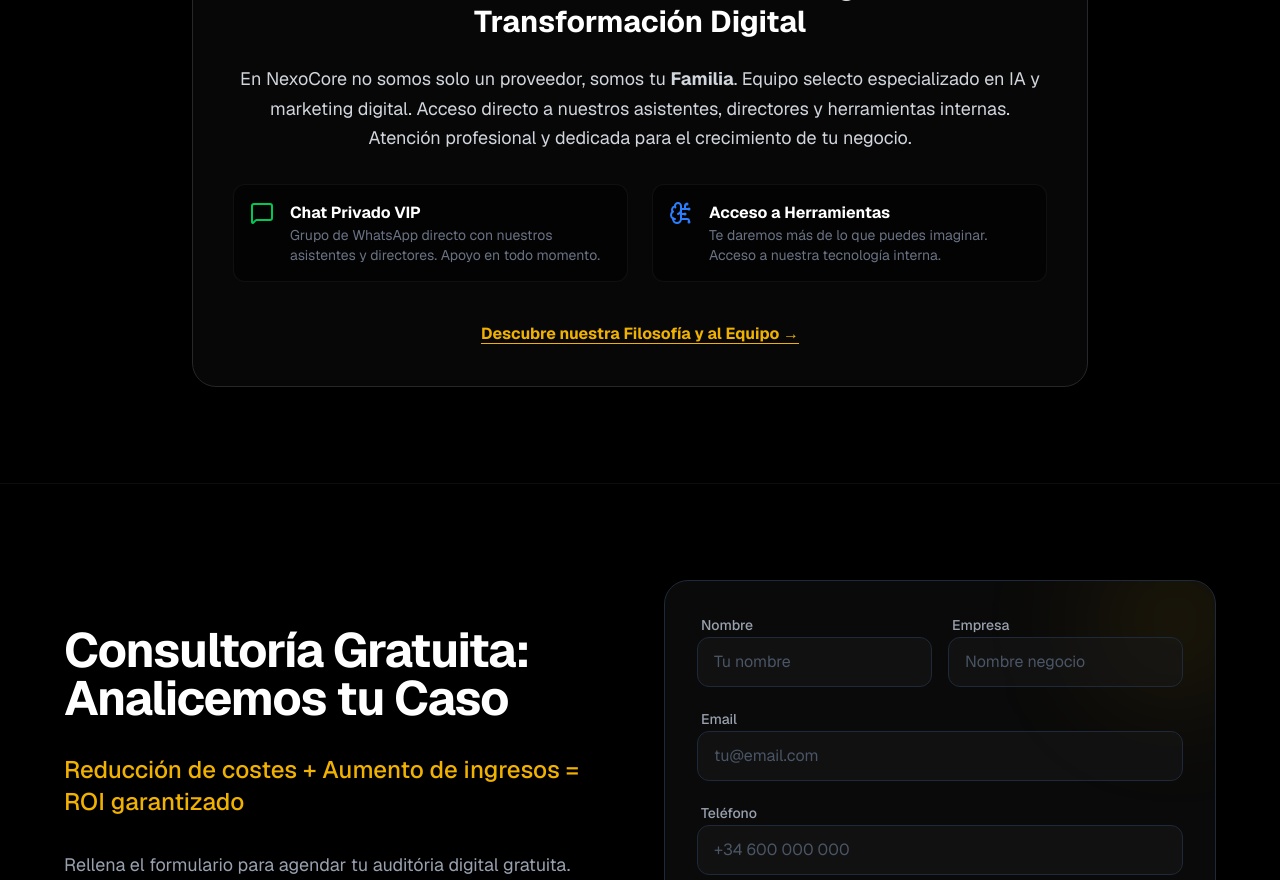
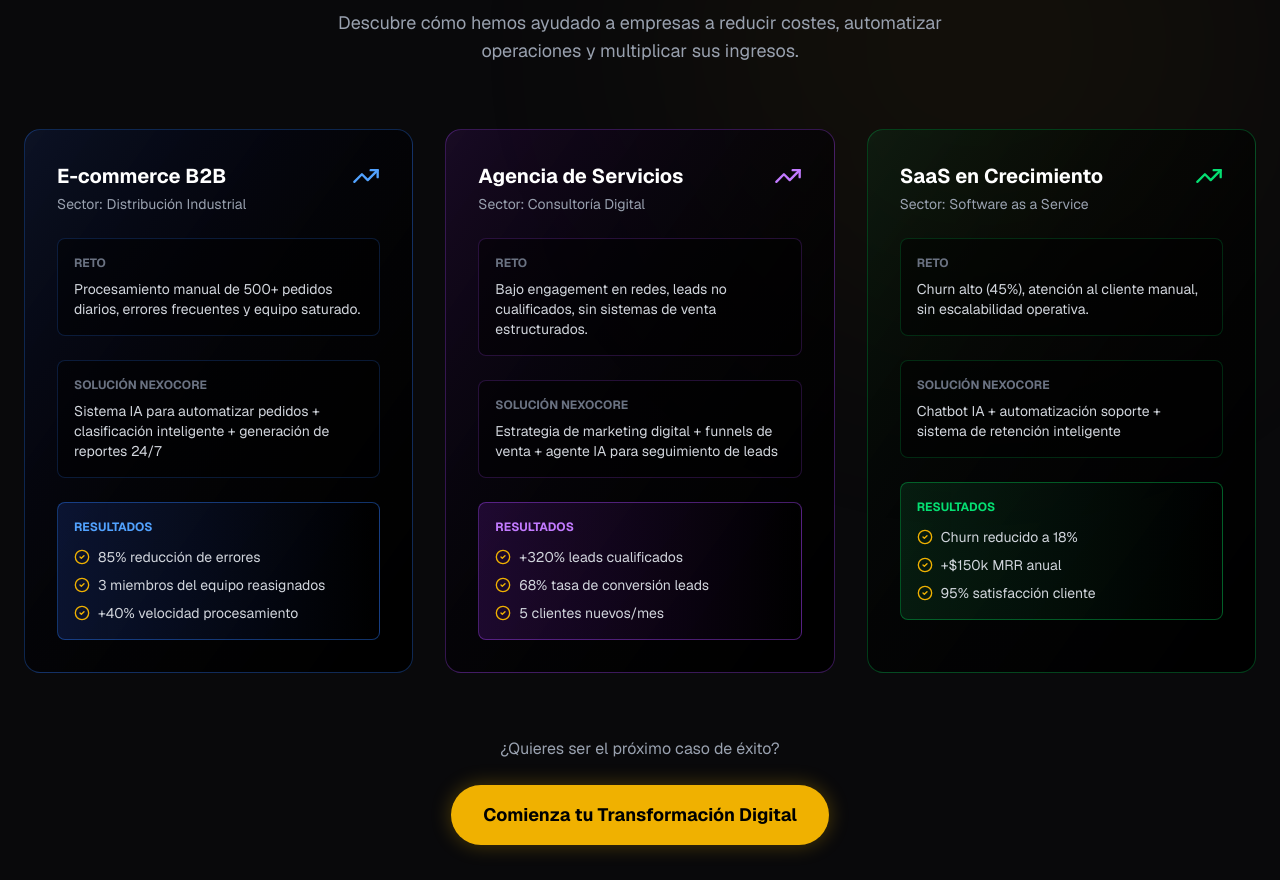
Before and after one commit to alewine73/nexocore-web, a Next.js app: page / in a window 1280 px wide. Shown: the part 1920-2800 px from the top of the page. Built offline with nearby package versions, Linux system fonts and the light colour scheme; no server answers.

Commit message:
casos exito 1

```diff
--- a/app/page.tsx
+++ b/app/page.tsx
@@ -1,7 +1,7 @@
 import TrackPageView from "@/components/TrackPageView";
 import Link from "next/link";
 import ContactForm from "@/components/ContactForm";
-import { Bot, BarChart3, BrainCircuit, ChevronRight, CheckCircle2, Users, Star, MessageSquare } from "lucide-react";
+import { Bot, BarChart3, BrainCircuit, ChevronRight, CheckCircle2, Users, Star, MessageSquare, Award, TrendingUp } from "lucide-react";
 import type { Metadata } from "next";
 
 export const metadata: Metadata = {
@@ -30,6 +30,10 @@
             <Link href="/servicios" className="text-sm font-medium text-gray-300 hover:text-white transition-colors">
               Nuestros Servicios
             </Link>
+
+            <a href="#casos-exito" className="text-sm font-medium text-gray-300 hover:text-white transition-colors flex items-center gap-2">
+              <Award size={16} /> Casos de Éxito
+            </a>
 
             <Link href="/familia" className="text-sm font-bold text-yellow-500 hover:text-yellow-400 transition-colors flex items-center gap-2">
               <Star size={16} /> Familia Dorada
@@ -143,6 +147,139 @@
         </div>
       </section>
 
+      {/* --- CASOS DE ÉXITO (SOCIAL PROOF + SEO) --- */}
+      <section id="casos-exito" className="py-24 px-6 bg-zinc-950 relative overflow-hidden">
+        {/* Efecto de luz de fondo */}
+        <div className="absolute top-0 right-0 w-[600px] h-[600px] bg-yellow-600/5 blur-[120px] rounded-full pointer-events-none" />
+
+        <div className="max-w-7xl mx-auto relative z-10">
+          <div className="text-center mb-16">
+            <div className="inline-flex items-center gap-2 mb-6 px-4 py-1.5 rounded-full border border-yellow-500/30 bg-yellow-500/10 text-yellow-400 text-sm font-medium">
+              <Award size={16} />
+              RESULTADOS REALES DE NUESTROS CLIENTES
+            </div>
+            <h2 className="text-4xl md:text-5xl font-bold text-white mb-4">
+              Casos de Éxito: Empresas que Escalaron con <span className="text-yellow-500">IA y Marketing Digital</span>
+            </h2>
+            <p className="text-gray-400 text-lg max-w-2xl mx-auto">
+              Descubre cómo hemos ayudado a empresas a reducir costes, automatizar operaciones y multiplicar sus ingresos.
+            </p>
+          </div>
+
+          <div className="grid md:grid-cols-3 gap-8">
+            {/* Caso 1 */}
+            <div className="bg-gradient-to-br from-blue-900/20 to-black border border-blue-500/30 rounded-2xl p-8 hover:border-blue-500/60 transition-all duration-300 group">
+              <div className="flex items-start justify-between mb-6">
+                <div>
+                  <h3 className="text-xl font-bold text-white mb-1">E-commerce B2B</h3>
+                  <p className="text-sm text-gray-400">Sector: Distribución Industrial</p>
+                </div>
+                <div className="text-blue-400 group-hover:scale-110 transition-transform">
+                  <TrendingUp size={28} />
+                </div>
+              </div>
+
+              <div className="space-y-6">
+                <div className="bg-black/50 border border-blue-500/20 rounded-lg p-4">
+                  <p className="text-xs text-gray-500 uppercase font-bold mb-2">Reto</p>
+                  <p className="text-sm text-gray-300">Procesamiento manual de 500+ pedidos diarios, errores frecuentes y equipo saturado.</p>
+                </div>
+
+                <div className="bg-black/50 border border-blue-500/20 rounded-lg p-4">
+                  <p className="text-xs text-gray-500 uppercase font-bold mb-2">Solución NexoCore</p>
+                  <p className="text-sm text-gray-300">Sistema IA para automatizar pedidos + clasificación inteligente + generación de reportes 24/7</p>
+                </div>
+
+                <div className="bg-gradient-to-r from-blue-900/30 to-transparent border border-blue-500/40 rounded-lg p-4">
+                  <p className="text-xs text-blue-400 uppercase font-bold mb-3">Resultados</p>
+                  <ul className="space-y-2 text-sm text-gray-300">
+                    <li className="flex items-center gap-2"><CheckCircle2 size={16} className="text-yellow-500" /> 85% reducción de errores</li>
+                    <li className="flex items-center gap-2"><CheckCircle2 size={16} className="text-yellow-500" /> 3 miembros del equipo reasignados</li>
+                    <li className="flex items-center gap-2"><CheckCircle2 size={16} className="text-yellow-500" /> +40% velocidad procesamiento</li>
+                  </ul>
+                </div>
+              </div>
+            </div>
+
+            {/* Caso 2 */}
+            <div className="bg-gradient-to-br from-purple-900/20 to-black border border-purple-500/30 rounded-2xl p-8 hover:border-purple-500/60 transition-all duration-300 group">
+              <div className="flex items-start justify-between mb-6">
+                <div>
+                  <h3 className="text-xl font-bold text-white mb-1">Agencia de Servicios</h3>
+                  <p className="text-sm text-gray-400">Sector: Consultoría Digital</p>
+                </div>
+                <div className="text-purple-400 group-hover:scale-110 transition-transform">
+                  <TrendingUp size={28} />
+                </div>
+              </div>
+
+              <div className="space-y-6">
+                <div className="bg-black/50 border border-purple-500/20 rounded-lg p-4">
+                  <p className="text-xs text-gray-500 uppercase font-bold mb-2">Reto</p>
+                  <p className="text-sm text-gray-300">Bajo engagement en redes, leads no cualificados, sin sistemas de venta estructurados.</p>
+                </div>
+
+                <div className="bg-black/50 border border-purple-500/20 rounded-lg p-4">
+                  <p className="text-xs text-gray-500 uppercase font-bold mb-2">Solución NexoCore</p>
+                  <p className="text-sm text-gray-300">Estrategia de marketing digital + funnels de venta + agente IA para seguimiento de leads</p>
+                </div>
+
+                <div className="bg-gradient-to-r from-purple-900/30 to-transparent border border-purple-500/40 rounded-lg p-4">
+                  <p className="text-xs text-purple-400 uppercase font-bold mb-3">Resultados</p>
+                  <ul className="space-y-2 text-sm text-gray-300">
+                    <li className="flex items-center gap-2"><CheckCircle2 size={16} className="text-yellow-500" /> +320% leads cualificados</li>
+                    <li className="flex items-center gap-2"><CheckCircle2 size={16} className="text-yellow-500" /> 68% tasa de conversión leads</li>
+                    <li className="flex items-center gap-2"><CheckCircle2 size={16} className="text-yellow-500" /> 5 clientes nuevos/mes</li>
+                  </ul>
+                </div>
+              </div>
+            </div>
+
+            {/* Caso 3 */}
+            <div className="bg-gradient-to-br from-green-900/20 to-black border border-green-500/30 rounded-2xl p-8 hover:border-green-500/60 transition-all duration-300 group">
+              <div className="flex items-start justify-between mb-6">
+                <div>
+                  <h3 className="text-xl font-bold text-white mb-1">SaaS en Crecimiento</h3>
+                  <p className="text-sm text-gray-400">Sector: Software as a Service</p>
+                </div>
+                <div className="text-green-400 group-hover:scale-110 transition-transform">
+                  <TrendingUp size={28} />
+                </div>
+              </div>
+
+              <div className="space-y-6">
+                <div className="bg-black/50 border border-green-500/20 rounded-lg p-4">
+                  <p className="text-xs text-gray-500 uppercase font-bold mb-2">Reto</p>
+                  <p className="text-sm text-gray-300">Churn alto (45%), atención al cliente manual, sin escalabilidad operativa.</p>
+                </div>
+
+                <div className="bg-black/50 border border-green-500/20 rounded-lg p-4">
+                  <p className="text-xs text-gray-500 uppercase font-bold mb-2">Solución NexoCore</p>
+                  <p className="text-sm text-gray-300">Chatbot IA + automatización soporte + sistema de retención inteligente</p>
+                </div>
+
+                <div className="bg-gradient-to-r from-green-900/30 to-transparent border border-green-500/40 rounded-lg p-4">
+                  <p className="text-xs text-green-400 uppercase font-bold mb-3">Resultados</p>
+                  <ul className="space-y-2 text-sm text-gray-300">
+                    <li className="flex items-center gap-2"><CheckCircle2 size={16} className="text-yellow-500" /> Churn reducido a 18%</li>
+                    <li className="flex items-center gap-2"><CheckCircle2 size={16} className="text-yellow-500" /> +$150k MRR anual</li>
+                    <li className="flex items-center gap-2"><CheckCircle2 size={16} className="text-yellow-500" /> 95% satisfacción cliente</li>
+                  </ul>
+                </div>
+              </div>
+            </div>
+          </div>
+
+          {/* CTA */}
+          <div className="mt-16 text-center">
+            <p className="text-gray-400 mb-6">¿Quieres ser el próximo caso de éxito?</p>
+            <a href="#contacto" className="inline-block px-8 py-4 bg-yellow-500 text-black font-bold rounded-full text-lg hover:bg-yellow-400 transition-all shadow-[0_0_20px_rgba(234,179,8,0.3)]">
+              Comienza tu Transformación Digital
+            </a>
+          </div>
+        </div>
+      </section>
+
       {/* --- SECCIÓN FAMILIA (LA DIFERENCIA) --- */}
       <section className="py-24 px-6 bg-black relative">
          <div className="max-w-4xl mx-auto text-center border border-zinc-800 bg-zinc-900/30 p-10 rounded-3xl relative overflow-hidden">
```
